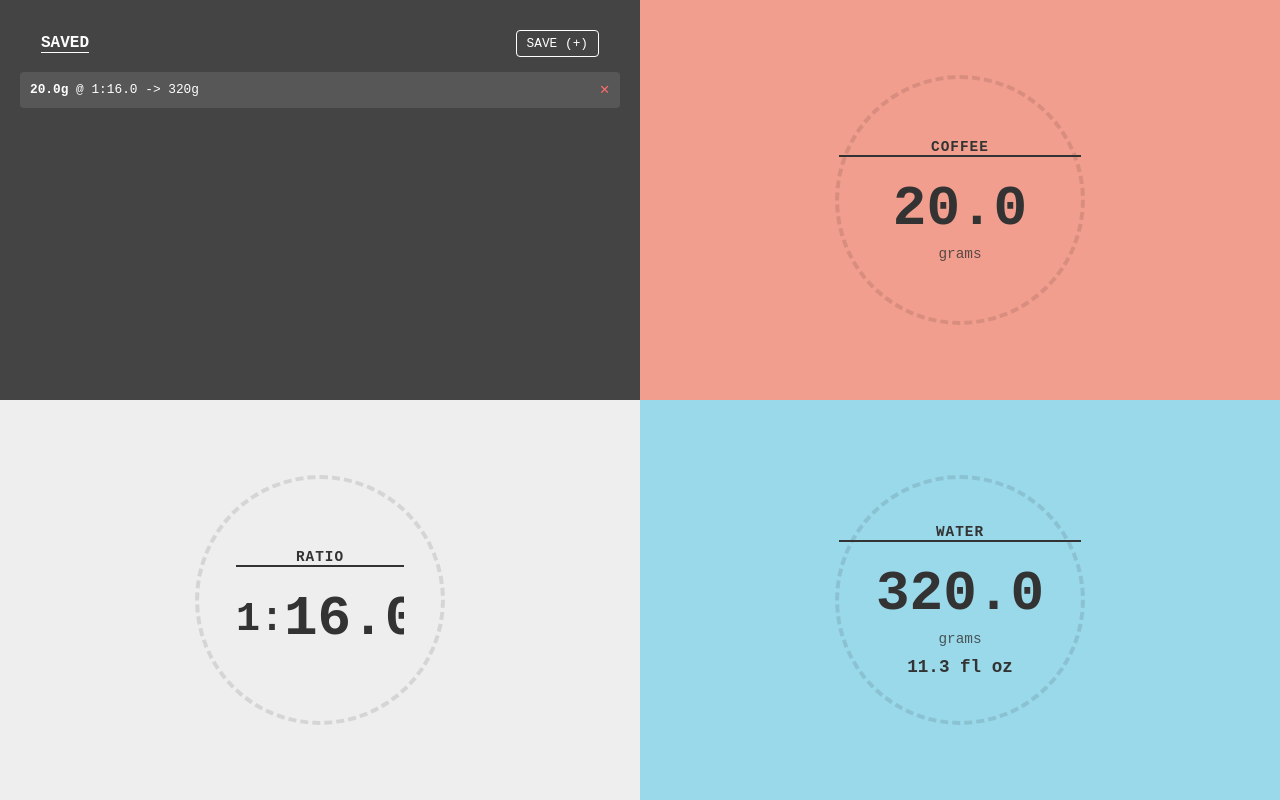
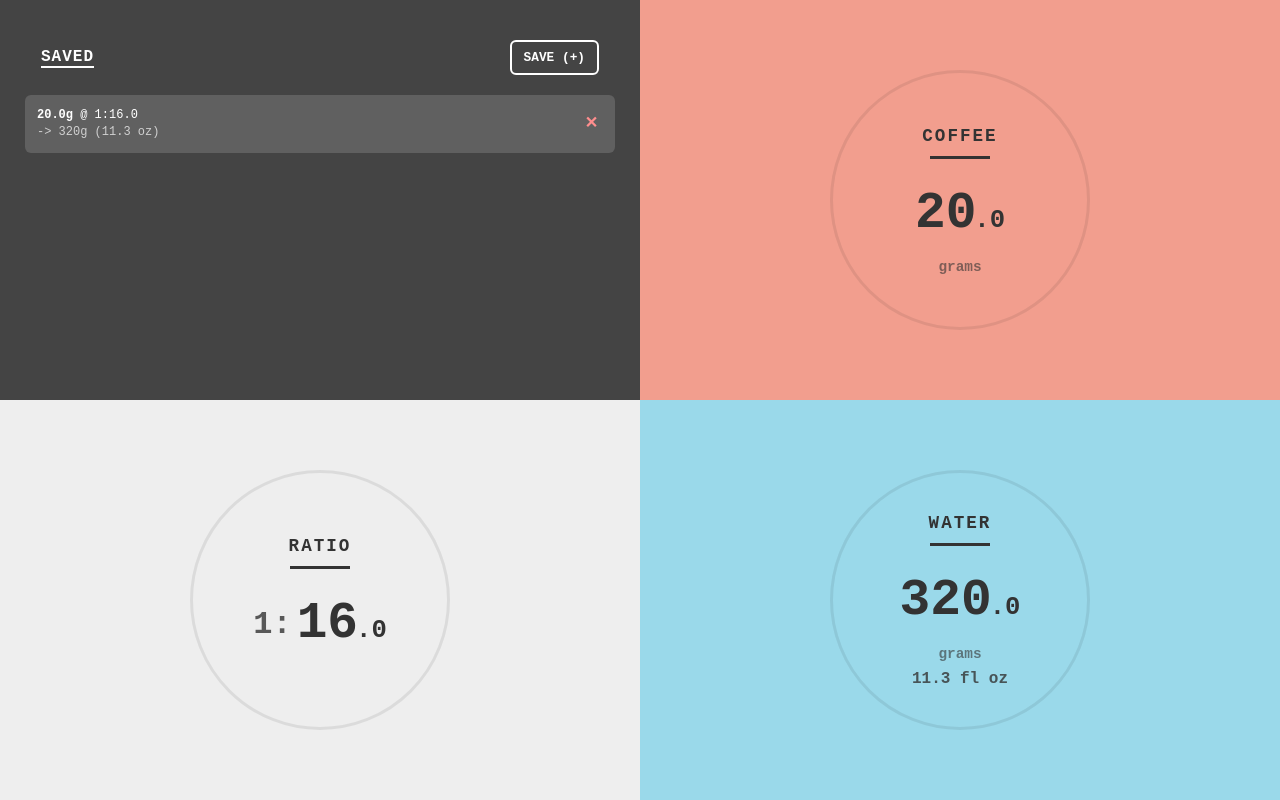
Before and after one commit to incrementalDan/coffee_ratio_1, a plain HTML site: page index.html in a window 1280 px wide. Both pictures are taken after a click on the button "SAVE (+)". Drawn offline with Linux system fonts and the light colour scheme.

Commit message:
Update index.html
fixing number size and circle not solid line and some other things

```diff
--- a/index.html
+++ b/index.html
@@ -5,7 +5,7 @@
     <meta name="viewport" content="width=device-width, initial-scale=1.0, maximum-scale=1.0, user-scalable=no">
     <meta name="apple-mobile-web-app-capable" content="yes">
     <meta name="apple-mobile-web-app-status-bar-style" content="black-translucent">
-    <title>Coffee Dial</title>
+    <title>Coffee Ratio</title>
     <style>
         :root {
             --c-coffee: #F29E8E; /* Peach */
@@ -26,7 +26,7 @@
             display: grid;
             grid-template-columns: 1fr 1fr;
             grid-template-rows: 1fr 1fr;
-            overflow: hidden; /* Prevent body scroll */
+            overflow: hidden;
             background-color: #fff;
         }
 
@@ -40,7 +40,7 @@
             padding: 10px;
         }
 
-        #q-saved { background-color: var(--c-saved); color: var(--text-light); overflow: hidden; justify-content: flex-start; padding-top: 30px;}
+        #q-saved { background-color: var(--c-saved); color: var(--text-light); overflow: hidden; justify-content: flex-start; padding-top: 40px;}
         #q-coffee { background-color: var(--c-coffee); color: var(--text-dark); }
         #q-ratio { background-color: var(--c-ratio); color: var(--text-dark); }
         #q-water { background-color: var(--c-water); color: var(--text-dark); }
@@ -48,25 +48,63 @@
         /* --- LABELS & TYPOGRAPHY --- */
         .label {
             text-transform: uppercase;
-            letter-spacing: 1px;
-            border-bottom: 2px solid currentColor;
-            margin-bottom: 20px;
-            font-weight: bold;
-            font-size: 0.9rem;
-            pointer-events: none; /* Let touches pass through to dial */
+            letter-spacing: 2px;
+            margin-bottom: 10px;
+            font-weight: 900; /* Extra Bold */
+            font-size: 1.1rem; /* Larger */
+            pointer-events: none;
         }
 
-        .value-display {
-            font-size: 3.5rem;
+        /* The horizontal line under the label */
+        .label-line {
+            width: 60px; /* Fixed short width */
+            height: 3px;
+            background-color: currentColor;
+            margin-bottom: 15px;
+            pointer-events: none;
+        }
+
+        /* Container for the number to handle swapping between Text and Input */
+        .number-container {
+            position: relative;
+            height: 80px;
+            display: flex;
+            align-items: center;
+            justify-content: center;
+            cursor: text;
+        }
+
+        /* The Stylized Display (Big Int, Small Decimal) */
+        .value-display-styled {
+            font-size: 3.2rem; /* Slightly smaller to fit circle */
             font-weight: bold;
-            background: transparent;
+            text-align: center;
+            font-family: inherit;
+            line-height: 1;
+            pointer-events: auto; /* Allow clicking to edit */
+        }
+
+        .decimal-part {
+            font-size: 0.5em; /* 50% size */
+            vertical-align: baseline;
+            margin-left: -2px;
+        }
+
+        /* The Input (Hidden by default, shown when editing) */
+        .value-input {
+            font-size: 2.5rem;
+            font-weight: bold;
+            background: rgba(255,255,255,0.8);
             border: none;
             text-align: center;
-            width: 100%;
-            color: inherit;
+            width: 140px;
+            color: #000;
             font-family: inherit;
             margin: 0;
             padding: 0;
+            position: absolute;
+            display: none; /* Hidden */
+            border-radius: 4px;
         }
 
         /* Remove input arrows */
@@ -76,43 +114,45 @@
         .unit {
             font-size: 0.9rem;
             margin-top: 5px;
-            opacity: 0.8;
+            opacity: 0.6;
+            font-weight: bold;
             pointer-events: none;
         }
 
         .sub-unit {
-            font-size: 1.1rem;
+            font-size: 1.0rem;
             font-weight: bold;
-            margin-top: 10px;
+            margin-top: 8px;
+            opacity: 0.8;
         }
 
         /* --- DIAL UI --- */
-        /* This is the invisible touch area for the dial */
         .dial-container {
             position: absolute;
             width: 85%;
             height: 85%;
-            max-width: 250px;
-            max-height: 250px;
+            max-width: 260px;
+            max-height: 260px;
             border-radius: 50%;
-            /* Optional: Visual guide for the wheel */
-            border: 4px dashed rgba(0,0,0,0.1);
+            /* SOLID LINE */
+            border: 3px solid rgba(0,0,0,0.08);
             display: flex;
             flex-direction: column;
             align-items: center;
             justify-content: center;
-            touch-action: none; /* Critical for handling custom touch logic */
+            touch-action: none;
         }
 
-        /* Make inputs sit on top of the dial but allow touches on the rim */
         .dial-content {
             z-index: 10;
-            text-align: center;
-            pointer-events: none; /* Let clicks pass to the dial container by default */
+            display: flex;
+            flex-direction: column;
+            align-items: center;
+            pointer-events: none; /* Pass touches to dial */
         }
 
-        /* Re-enable pointer events just for the input so we can tap to type */
-        .dial-content input {
+        /* Re-enable pointer events for the number so we can tap to type */
+        .number-container {
             pointer-events: auto;
         }
 
@@ -122,16 +162,17 @@
             justify-content: space-between;
             align-items: center;
             width: 90%;
-            margin-bottom: 15px;
+            margin-bottom: 20px;
         }
 
         .btn-save {
             background: transparent;
-            border: 1px solid #fff;
+            border: 2px solid #fff;
             color: #fff;
-            padding: 5px 10px;
+            padding: 8px 12px;
             font-family: inherit;
-            border-radius: 4px;
+            font-weight: bold;
+            border-radius: 6px;
             cursor: pointer;
             font-size: 0.8rem;
         }
@@ -140,8 +181,7 @@
             width: 100%;
             overflow-y: auto;
             flex-grow: 1;
-            padding: 0 10px;
-            /* Hide scrollbar */
+            padding: 0 15px;
             scrollbar-width: none;
             -ms-overflow-style: none;
         }
@@ -150,16 +190,22 @@
         .saved-item {
             display: flex;
             justify-content: space-between;
-            background: rgba(255,255,255,0.1);
-            padding: 10px;
-            margin-bottom: 8px;
-            border-radius: 4px;
-            font-size: 0.8rem;
+            background: rgba(255,255,255,0.15);
+            padding: 12px;
+            margin-bottom: 10px;
+            border-radius: 6px;
+            font-size: 0.75rem;
+            line-height: 1.4;
         }
         .delete-x {
-            color: #ff6b6b;
-            margin-left: 10px;
+            color: #ff8e8e;
+            margin-left: 12px;
+            font-weight: bold;
+            font-size: 1rem;
+            display: flex;
+            align-items: center;
             cursor: pointer;
+            padding: 0 5px;
         }
 
     </style>
@@ -168,7 +214,7 @@
 
     <div class="quadrant" id="q-saved">
         <div class="saved-header">
-            <span style="font-weight:bold; border-bottom: 1px solid #fff;">SAVED</span>
+            <span style="font-weight:900; border-bottom: 2px solid #fff; letter-spacing:1px;">SAVED</span>
             <button class="btn-save" onclick="saveCurrent()">SAVE (+)</button>
         </div>
         <div class="saved-list" id="savedList">
@@ -179,7 +225,15 @@
         <div class="dial-container" id="dial-coffee">
             <div class="dial-content">
                 <div class="label">COFFEE</div>
-                <input type="number" id="in-coffee" class="value-display" value="20.0" step="0.1">
+                <div class="label-line"></div>
+
+                <div class="number-container" onclick="editMode('coffee')">
+                    <div id="disp-coffee" class="value-display-styled">
+                        20<span class="decimal-part">.0</span>
+                    </div>
+                    <input type="number" id="in-coffee" class="value-input" step="0.1" onblur="viewMode('coffee')">
+                </div>
+
                 <div class="unit">grams</div>
             </div>
         </div>
@@ -189,9 +243,14 @@
         <div class="dial-container" id="dial-ratio">
             <div class="dial-content">
                 <div class="label">RATIO</div>
-                <div style="display:flex; align-items:center; justify-content:center;">
-                    <span class="value-display" style="width:auto; font-size: 2.5rem;">1:</span>
-                    <input type="number" id="in-ratio" class="value-display" style="width:120px; text-align:left;" value="16.0" step="0.1">
+                <div class="label-line"></div>
+
+                <div class="number-container" onclick="editMode('ratio')">
+                    <span style="font-size: 2rem; font-weight:bold; margin-right:5px; opacity:0.8;">1:</span>
+                    <div id="disp-ratio" class="value-display-styled">
+                        16<span class="decimal-part">.0</span>
+                    </div>
+                    <input type="number" id="in-ratio" class="value-input" step="0.1" onblur="viewMode('ratio')">
                 </div>
             </div>
         </div>
@@ -201,9 +260,17 @@
         <div class="dial-container" id="dial-water">
             <div class="dial-content">
                 <div class="label">WATER</div>
-                <input type="number" id="in-water" class="value-display" value="320.0" step="0.1">
+                <div class="label-line"></div>
+
+                <div class="number-container" onclick="editMode('water')">
+                    <div id="disp-water" class="value-display-styled">
+                        320<span class="decimal-part">.0</span>
+                    </div>
+                    <input type="number" id="in-water" class="value-input" step="0.1" onblur="viewMode('water')">
+                </div>
+
                 <div class="unit">grams</div>
-                <div class="sub-unit" id="disp-oz">11.3 oz</div>
+                <div class="sub-unit" id="text-oz">11.3 fl oz</div>
             </div>
         </div>
     </div>
@@ -218,125 +285,149 @@
 
     const savedBrews = JSON.parse(localStorage.getItem('coffeeAppSaved')) || [];
 
-    // --- DOM ELEMENTS ---
-    const els = {
+    // --- DOM REFERENCES ---
+    const inputs = {
         coffee: document.getElementById('in-coffee'),
         ratio: document.getElementById('in-ratio'),
-        water: document.getElementById('in-water'),
-        oz: document.getElementById('disp-oz'),
-        savedList: document.getElementById('savedList')
+        water: document.getElementById('in-water')
     };
+    const displays = {
+        coffee: document.getElementById('disp-coffee'),
+        ratio: document.getElementById('disp-ratio'),
+        water: document.getElementById('disp-water'),
+        oz: document.getElementById('text-oz')
+    };
+    const savedListEl = document.getElementById('savedList');
 
     // --- INITIALIZATION ---
     function init() {
         updateUI();
         renderSavedList();
-        setupDial('dial-coffee', 'coffee', handleCoffeeChange);
-        setupDial('dial-ratio', 'ratio', handleRatioChange);
-        setupDial('dial-water', 'water', handleWaterChange);
 
-        // Manual Input Listeners
-        els.coffee.addEventListener('change', (e) => {
-            state.coffee = parseFloat(e.target.value);
+        // Setup Dials with specific sensitivities
+        // 3.0 units per rotation for Coffee/Ratio
+        // 40.0 units per rotation for Water (Faster!)
+        setupDial('dial-coffee', 3.0, (delta) => {
+            state.coffee = Math.max(0, state.coffee + delta);
             updateWater();
         });
-        els.ratio.addEventListener('change', (e) => {
-            state.ratio = parseFloat(e.target.value);
-            updateCoffee(); // Option B logic
+
+        setupDial('dial-ratio', 3.0, (delta) => {
+            state.ratio = Math.max(1, state.ratio + delta);
+            updateCoffee();
         });
-        els.water.addEventListener('change', (e) => {
-            state.water = parseFloat(e.target.value);
+
+        setupDial('dial-water', 40.0, (delta) => {
+            state.water = Math.max(0, state.water + delta);
             updateCoffee();
+        });
+
+        // Add Enter Key listener to close inputs
+        Object.values(inputs).forEach(input => {
+            input.addEventListener('keydown', (e) => {
+                if(e.key === 'Enter') input.blur();
+            });
         });
     }
 
+    // --- INPUT MODES (EDIT vs VIEW) ---
+    function editMode(type) {
+        const input = inputs[type];
+        const display = displays[type];
+
+        // Populate input with current raw value
+        input.value = state[type].toFixed(1);
+
+        // Show input, hide display
+        input.style.display = 'block';
+        display.style.visibility = 'hidden';
+
+        input.focus();
+    }
+
+    function viewMode(type) {
+        const input = inputs[type];
+        const display = displays[type];
+
+        // Save new value
+        let val = parseFloat(input.value);
+        if(!isNaN(val)) {
+            state[type] = val;
+            // Trigger logic based on what changed
+            if(type === 'coffee') updateWater();
+            else if(type === 'water') updateCoffee();
+            else if(type === 'ratio') updateCoffee();
+        }
+
+        // Hide input, show display
+        input.style.display = 'none';
+        display.style.visibility = 'visible';
+
+        updateUI(); // Refresh all styled numbers
+    }
+
+
     // --- CALCULATION LOGIC ---
-
-    // Change Coffee -> Update Water
     function updateWater() {
         state.water = Math.round((state.coffee * state.ratio) * 10) / 10;
         updateUI();
     }
 
-    // Change Water -> Update Coffee
     function updateCoffee() {
         if(state.ratio === 0) return;
         state.coffee = Math.round((state.water / state.ratio) * 10) / 10;
         updateUI();
     }
 
-    // Change Ratio -> Update Coffee (Option B Logic)
-    // "I want to keep my water amount fixed, but change the ratio, so tell me new coffee amount"
-    // Coffee = Water / Ratio
-    function handleRatioLogic() {
-        updateCoffee();
+    // Helper to generate the "Small Decimal" HTML
+    function formatNumberHtml(num) {
+        const str = num.toFixed(1);
+        const parts = str.split('.');
+        return `${parts[0]}<span class="decimal-part">.${parts[1]}</span>`;
     }
 
     function updateUI() {
-        // Update Inputs if they aren't currently focused (to prevent fighting the user while typing)
-        if(document.activeElement !== els.coffee) els.coffee.value = state.coffee.toFixed(1);
-        if(document.activeElement !== els.ratio) els.ratio.value = state.ratio.toFixed(1);
-        if(document.activeElement !== els.water) els.water.value = state.water.toFixed(1);
+        // Update Styled Displays
+        displays.coffee.innerHTML = formatNumberHtml(state.coffee);
+        displays.ratio.innerHTML = formatNumberHtml(state.ratio);
+        displays.water.innerHTML = formatNumberHtml(state.water);
 
         // Update Oz Display
         const oz = (state.water * 0.035274).toFixed(1);
-        els.oz.textContent = `${oz} fl oz`;
+        displays.oz.textContent = `${oz} fl oz`;
     }
 
-    // --- DIAL HANDLERS ---
-
-    function handleCoffeeChange(delta) {
-        state.coffee = Math.max(0, state.coffee + delta);
-        updateWater();
-    }
-
-    function handleWaterChange(delta) {
-        state.water = Math.max(0, state.water + delta);
-        updateCoffee();
-    }
-
-    function handleRatioChange(delta) {
-        state.ratio = Math.max(1, state.ratio + delta);
-        handleRatioLogic(); // Updates coffee
-    }
-
-
-    // --- JOG DIAL LOGIC (The iPod Wheel) ---
-    function setupDial(elementId, paramName, callback) {
+    // --- DIAL LOGIC ---
+    function setupDial(elementId, unitsPerRotation, callback) {
         const el = document.getElementById(elementId);
-        let startAngle = 0;
         let lastAngle = 0;
         let isDragging = false;
 
-        // Sensitivity: User wants 1 rotation = 3.0 change.
-        // 1 rotation = 360 degrees (or 2PI radians).
-        // 360 deg = 3.0 units.
-        // 1 deg = 3.0 / 360 = 0.00833 units.
-        const UNITS_PER_DEGREE = 3.0 / 360;
+        const UNITS_PER_DEGREE = unitsPerRotation / 360;
 
         function getAngle(touchX, touchY, center) {
             const y = touchY - center.y;
             const x = touchX - center.x;
-            // atan2 returns -PI to PI. Convert to degrees 0-360
-            let deg = Math.atan2(y, x) * 180 / Math.PI;
-            return deg;
+            return Math.atan2(y, x) * 180 / Math.PI;
         }
 
         function start(e) {
+            // Don't activate dial if touching the input box
+            if(e.target.tagName === 'INPUT') return;
+
             isDragging = true;
             const touch = e.touches ? e.touches[0] : e;
             const rect = el.getBoundingClientRect();
-            const center = {
-                x: rect.left + rect.width / 2,
-                y: rect.top + rect.height / 2
-            };
 
-            // Store center for move events
-            el.dataset.centerX = center.x;
-            el.dataset.centerY = center.y;
+            // Center is relative to viewport
+            el.dataset.centerX = rect.left + rect.width / 2;
+            el.dataset.centerY = rect.top + rect.height / 2;
 
-            lastAngle = getAngle(touch.clientX, touch.clientY, center);
-            e.preventDefault(); // Stop scrolling while using dial
+            lastAngle = getAngle(touch.clientX, touch.clientY, {
+                x: parseFloat(el.dataset.centerX),
+                y: parseFloat(el.dataset.centerY)
+            });
+            e.preventDefault();
         }
 
         function move(e) {
@@ -352,48 +443,28 @@
             const currentAngle = getAngle(touch.clientX, touch.clientY, center);
             let deltaAngle = currentAngle - lastAngle;
 
-            // Handle wrap around (crossing from 180 to -180 or vice versa)
+            // Handle wrap around
             if (deltaAngle > 180) deltaAngle -= 360;
             if (deltaAngle < -180) deltaAngle += 360;
 
-            // Calculate value change
             let valueChange = deltaAngle * UNITS_PER_DEGREE;
 
-            // Round to nearest 0.1 to avoid floating point drift
-            // But we accumulate raw to allow smooth slow dragging
-
-            // Actually, simply passing the raw delta to the handler works best,
-            // the handler adds it to state, and we round the State for display only.
-            // However, to stick to 0.1 increments strictly:
-
-            if (Math.abs(valueChange) >= 0.1) {
-                // If we moved enough to trigger a 0.1 change
-                // (This makes it 'clicky' rather than smooth float)
-                // Let's just pass the raw float and round in the display for smoothness
+            // Only fire callback if we have meaningful change to prevent jitter
+            if (Math.abs(valueChange) > 0) {
                 callback(valueChange);
                 lastAngle = currentAngle;
             }
-
-            // For now, let's just update continuously for smoothness
-            callback(valueChange);
-            lastAngle = currentAngle;
         }
 
-        function end() {
-            isDragging = false;
-        }
+        function end() { isDragging = false; }
 
-        // Touch Events
         el.addEventListener('touchstart', start, {passive: false});
         el.addEventListener('touchmove', move, {passive: false});
         el.addEventListener('touchend', end);
-
-        // Mouse Events (for desktop testing)
         el.addEventListener('mousedown', start);
         window.addEventListener('mousemove', move);
         window.addEventListener('mouseup', end);
     }
-
 
     // --- SAVED LIST LOGIC ---
     function saveCurrent() {
@@ -402,14 +473,18 @@
             return;
         }
 
+        // Calculate Oz for the saved record
+        const oz = (state.water * 0.035274).toFixed(1);
+
         const entry = {
             id: Date.now(),
             coffee: state.coffee.toFixed(1),
             ratio: state.ratio.toFixed(1),
-            water: state.water.toFixed(0) // Integers look cleaner for lists
+            water: state.water.toFixed(0),
+            oz: oz
         };
 
-        savedBrews.unshift(entry); // Add to top
+        savedBrews.unshift(entry);
         localStorage.setItem('coffeeAppSaved', JSON.stringify(savedBrews));
         renderSavedList();
     }
@@ -428,27 +503,27 @@
         if(item) {
             state.coffee = parseFloat(item.coffee);
             state.ratio = parseFloat(item.ratio);
-            state.water = parseFloat(item.water); // Will recalculate slightly based on ratio logic
-            updateUI(); // Just load raw values
+            state.water = parseFloat(item.water);
+            updateUI();
         }
     }
 
     function renderSavedList() {
-        els.savedList.innerHTML = '';
+        savedListEl.innerHTML = '';
         savedBrews.forEach(item => {
             const div = document.createElement('div');
             div.className = 'saved-item';
             div.innerHTML = `
                 <div onclick="loadItem(${item.id})" style="flex-grow:1; cursor:pointer;">
-                    <strong>${item.coffee}g</strong> @ 1:${item.ratio} -> ${item.water}g
+                    <strong>${item.coffee}g</strong> @ 1:${item.ratio} <br>
+                    <span style="opacity:0.7">-> ${item.water}g (${item.oz} oz)</span>
                 </div>
                 <div class="delete-x" onclick="deleteItem(${item.id})">✕</div>
             `;
-            els.savedList.appendChild(div);
+            savedListEl.appendChild(div);
         });
     }
 
-    // Start
     init();
 
 </script>
```
